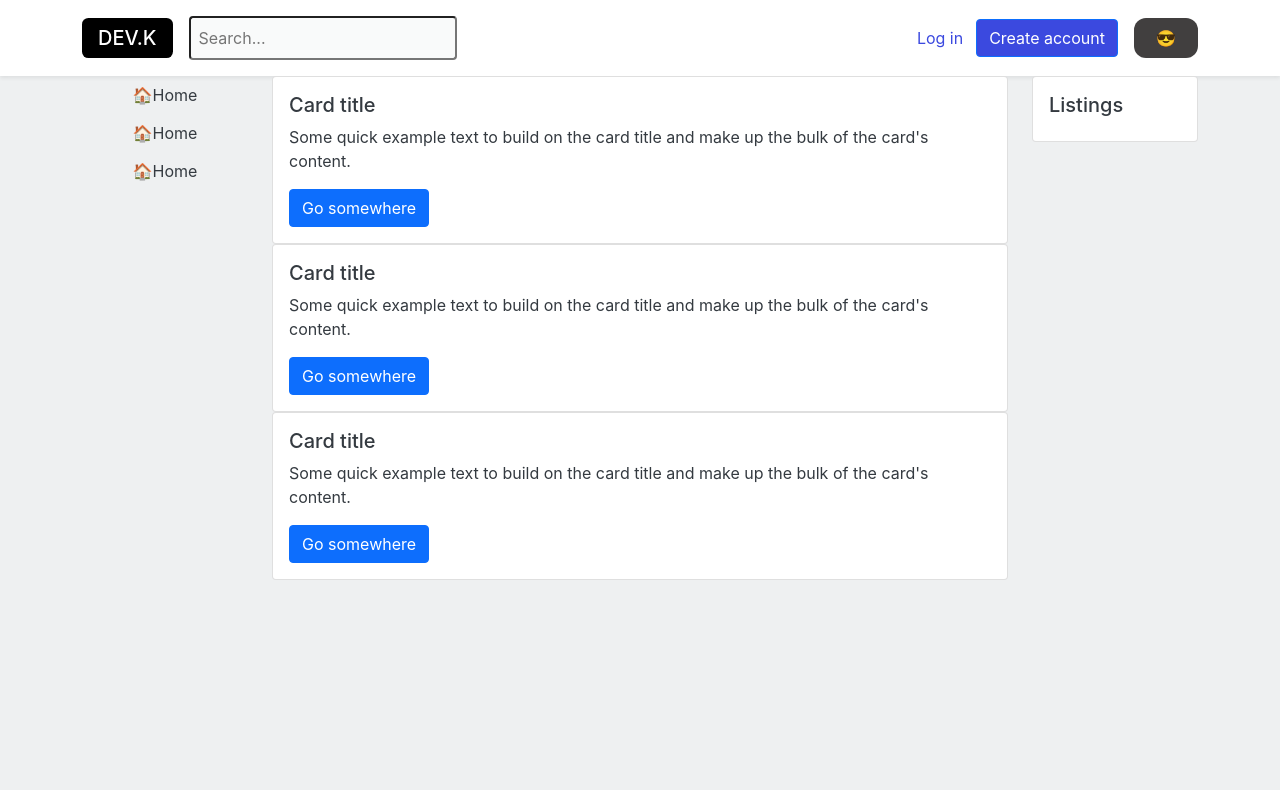
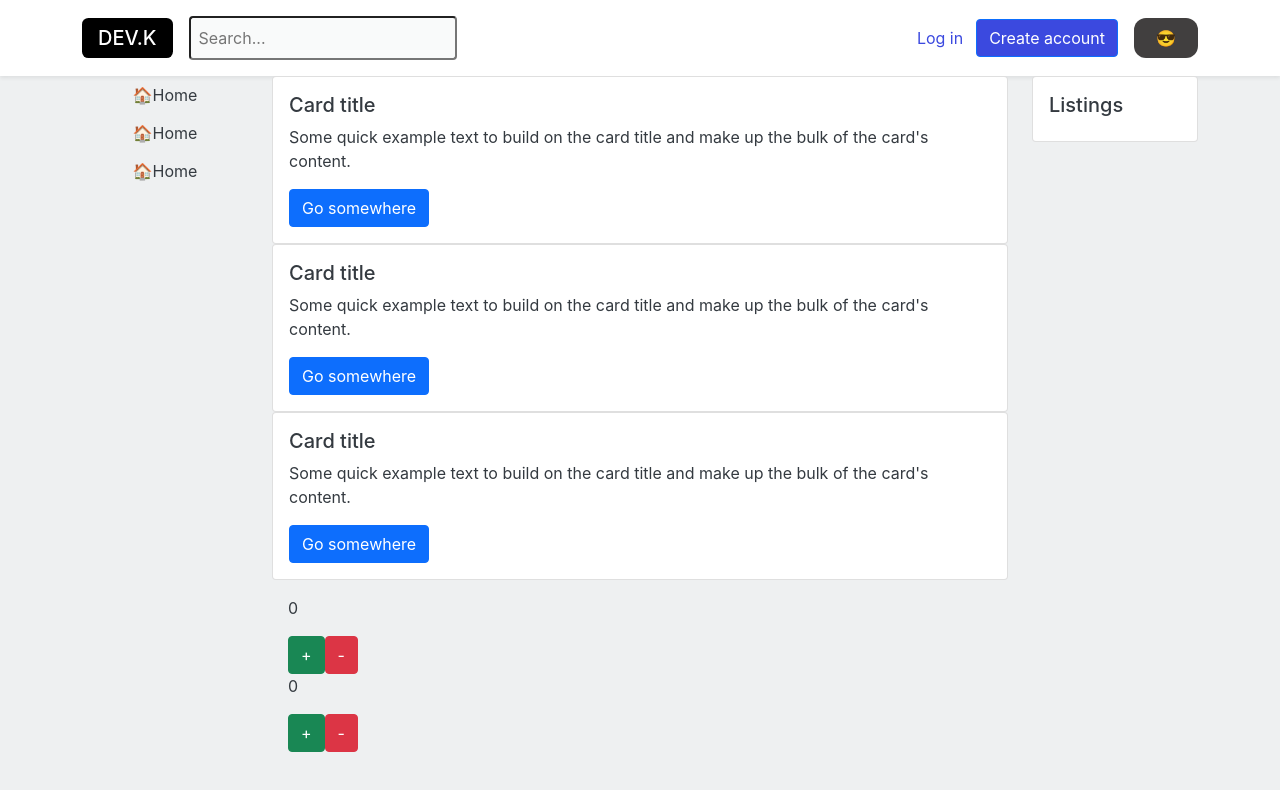
Before and after one commit to silvideastora/react-11g, a React (Create React App) app: page / in a window 1280 px wide. Shown: the top 790 px of the page. Built offline with nearby package versions, Linux system fonts and the light colour scheme.

Commit message:
feat: Hello Hooks! :octocat:

```diff
--- a/src/App.jsx
+++ b/src/App.jsx
@@ -5,6 +5,7 @@ import Header from './components/Header';
 import SideNavLeft from './components/SideNavLeft';
 import SideNavRight from './components/SideNavRight';
 import Posts from './components/Posts';
+import Counter from './components/Counter';
 
 class App extends React.Component {
   render() {
@@ -18,6 +19,7 @@ class App extends React.Component {
 
             <main className="col-8">
               <Posts />
+              <Counter />
             </main>
 
             <SideNavRight />
--- a/src/components/AppThemeToggle.jsx
+++ b/src/components/AppThemeToggle.jsx
@@ -8,6 +8,10 @@ class AppThemeToggle extends React.Component {
         super(props)
 
         this.state = { theme: 'light' };
+
+        this.toggle = this.toggle.bind(this)
+
+        console.log('CONSTRUCTOR')
     }
 
     toggle() {
@@ -19,21 +23,25 @@ class AppThemeToggle extends React.Component {
     }
 
     render() {
+        console.log('RENDER')
         return (
             <div
                 className={`appThemeToggle d-flex align-items-center justify-content-center ${this.state.theme}`}
                 // className={`${styles.appThemeToggle} d-flex align-items-center justify-content-center ${this.state.theme}`}
-                onClick={this.toggle.bind(this)}
+                onClick={this.toggle}
+
             />
         )
     }
 
     componentDidMount() {
+        console.log('DID MOUNT')
         document.body.setAttribute('theme', this.state.theme);
     }
 
 
     componentDidUpdate() {
+        console.log('DID UPDATE')
         document.body.setAttribute('theme', this.state.theme);
     }
 }
--- /dev/null
+++ b/src/components/Counter.jsx
@@ -0,0 +1,85 @@
+import React, { useState, useEffect } from "react";
+
+function Counter() {
+  const [counter, setCounter] = useState(0);
+  const [counterTwo, setCounterTwo] = useState(0)
+
+
+  useEffect(() => {
+    console.log("me ejecuto cuando se monta el componente")
+  }, [])
+
+  useEffect(() => {
+    console.log("me ejecuto cuando cambia counter")
+  }, [counter])
+
+  useEffect(() => {
+    console.log("me ejecuto cuando cambia counterTwo")
+  }, [counterTwo])
+
+  useEffect(() => {
+    console.log("me ejecuto siempre")
+  })
+
+
+  const modifyCounter = (action) => {
+    if (action === "increment") {
+      const newCounter = counter + 1;
+      setCounter(newCounter);
+      return
+    }
+    const newCounter = counter - 1;
+    setCounter(newCounter);
+    return
+  };
+
+  const modifyCounterTwo = (action) => {
+    if (action === "increment") {
+      const newCounter = counterTwo + 1;
+      setCounterTwo(newCounter);
+      return
+    }
+    const newCounter = counterTwo - 1;
+    setCounterTwo(newCounter);
+    return
+  };
+
+  return (
+    <div className="container p-3">
+      <div className="row">
+        <div className="col-12">
+          <p>{counter}</p>
+          <button
+            onClick={() => modifyCounter("increment")}
+            className="btn btn-success"
+          >
+            +
+          </button>
+          <button
+            onClick={() => modifyCounter("decrement")}
+            className="btn btn-danger"
+          >
+            -
+          </button>
+        </div>
+        <div className="col-12">
+          <p>{counterTwo}</p>
+          <button
+            onClick={() => modifyCounterTwo("increment")}
+            className="btn btn-success"
+          >
+            +
+          </button>
+          <button
+            onClick={() => modifyCounterTwo("decrement")}
+            className="btn btn-danger"
+          >
+            -
+          </button>
+        </div>
+      </div>
+    </div>
+  );
+}
+
+export default Counter;
```
Also changed, not shown: 1 other file (tests, documents, lock files or other folders).
